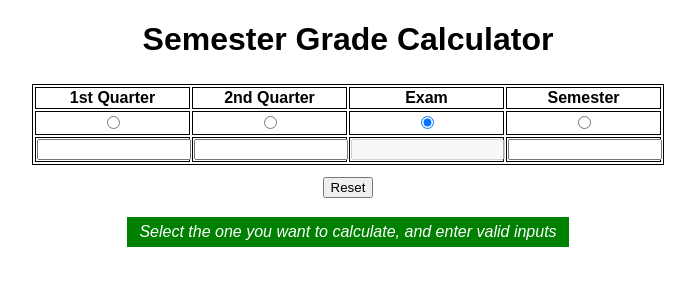
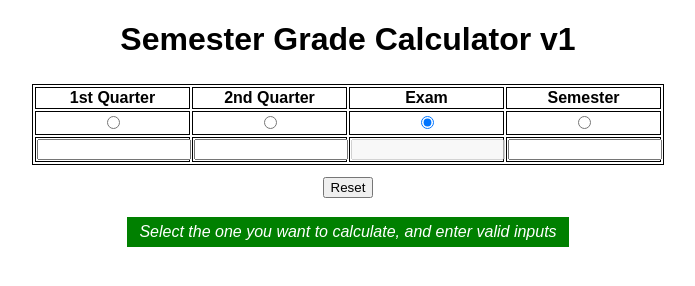
Before and after one commit to KaiWonYT/exam-grade-calc, a plain HTML site: page index.html in a window 1280 px wide. Shown: the whole page, without its empty margins (292-987 px from the left). Drawn offline with Linux system fonts and the light colour scheme.

Commit message:
Update index.html

```diff
--- a/index.html
+++ b/index.html
@@ -6,11 +6,11 @@
 
 	<link rel="stylesheet" href="style.css">
 
-	<title>Crypt</title>
+	<title>Semester Grade Calculator v1</title>
 
 <body>
 
-	<h1>Semester Grade Calculator</h1>
+	<h1>Semester Grade Calculator v1</h1>
 
 	<div>
 		<table style="width:50%" onchange="update()">
```
